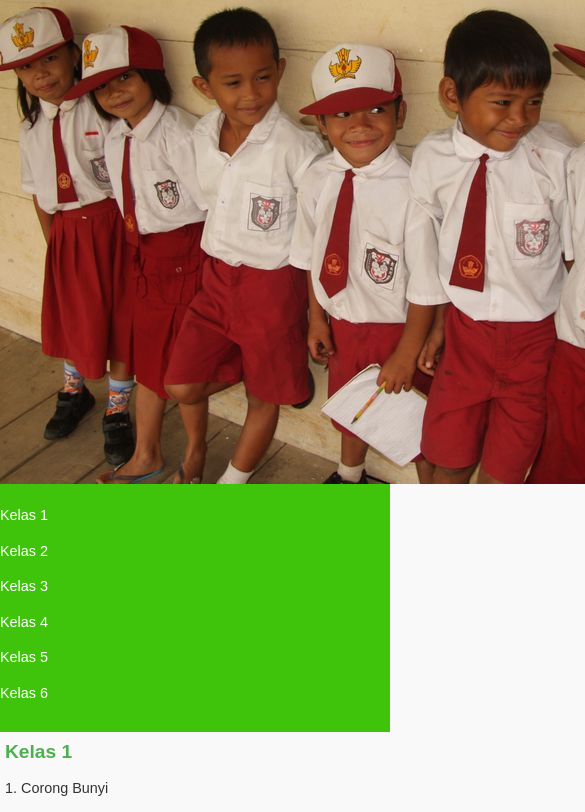
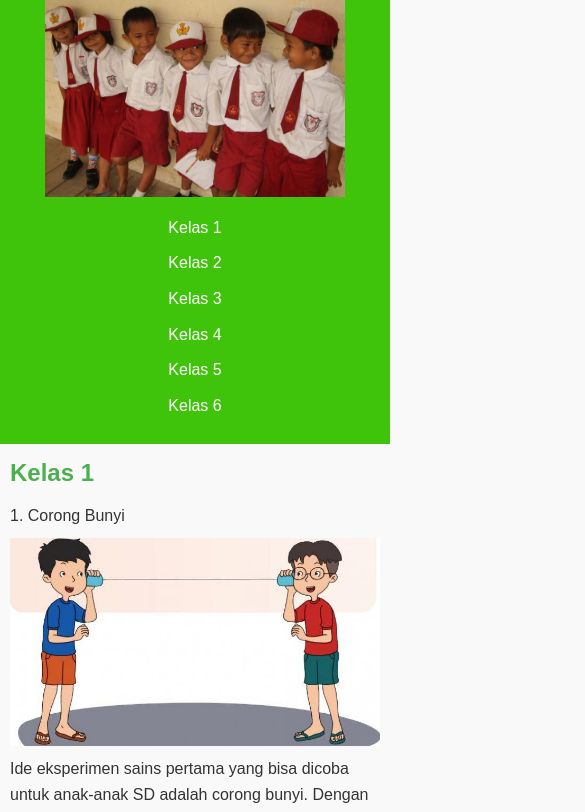
Before and after one commit to RyuuZee/Pembelajaran-SD, a plain HTML site: page index.html in a window 390 px wide. Shown: the part 70-882 px from the top of the page, 585 px wide, since content can reach past the window. Drawn offline with Linux system fonts and the light colour scheme.

Commit message:
Update styles.css

```diff
--- a/styles.css
+++ b/styles.css
@@ -1,11 +1,11 @@
-/* Reset default browser styles */
+/* Gaya reset default browser */
 * {
     margin: 0;
     padding: 0;
     box-sizing: border-box;
 }
 
-/* Body and typography */
+/* Pengaturan umum untuk body dan tipografi */
 body {
     font-family: Arial, sans-serif;
     background-color: #f9f9f9;
@@ -13,7 +13,7 @@ body {
     line-height: 1.6;
 }
 
-/* Header styling */
+/* Styling untuk header */
 header {
     background-color: #3fc40b;
     color: white;
@@ -21,12 +21,20 @@ header {
     text-align: center;
 }
 
+/* Atur gambar di header agar responsif */
+header img {
+    width: 100%;
+    height: auto;
+    max-width: 300px; /* Anda bisa menyesuaikan max-width sesuai keinginan */
+}
+
+/* Styling untuk heading di header */
 header h1 {
     margin: 0;
     font-size: 2.5rem;
 }
 
-/* Navigation styling */
+/* Pengaturan navigasi */
 nav ul {
     list-style: none;
     padding: 0;
@@ -48,7 +56,7 @@ nav ul li a:hover {
     text-decoration: underline;
 }
 
-/* Main content styling */
+/* Pengaturan konten utama */
 main {
     padding: 20px;
     max-width: 900px;
@@ -67,19 +75,18 @@ main {
 
 .kelas p {
     font-size: 1.2rem;
-    margin-bottom: 10px;
 }
 
+/* Pengaturan gambar dalam konten kelas agar responsif */
 .kelas img {
-    max-width: 100%;
+    width: 100%;
     height: auto;
+    max-width: 400px; /* Sesuaikan dengan ukuran yang Anda inginkan */
     display: block;
-    margin: 20px auto;
-    box-shadow: 0 4px 8px rgba(0, 0, 0, 0.1);
-    border-radius: 10px;
+    margin: 10px auto; /* Center gambar dengan margin auto */
 }
 
-/* Footer styling */
+/* Styling untuk footer */
 footer {
     background-color: #333;
     color: white;
@@ -90,8 +97,8 @@ footer {
     bottom: 0;
 }
 
-/* Responsive styling */
-@media (max-width: 768px) {
+/* Media Queries untuk perangkat lebih kecil */
+@media (max-width: 600px) {
     header h1 {
         font-size: 2rem;
     }
@@ -116,35 +123,8 @@ footer {
     .kelas p {
         font-size: 1rem;
     }
-}
 
-@media (max-width: 480px) {
-    header h1 {
-        font-size: 1.5rem;
-    }
-
-    nav ul {
-        text-align: left;
-    }
-
-    nav ul li {
-        display: block;
-        margin: 10px 0;
-    }
-
-    nav ul li a {
-        font-size: 0.9rem;
-    }
-
-    main {
-        padding: 5px;
-    }
-
-    .kelas h2 {
-        font-size: 1.2rem;
-    }
-
-    .kelas p {
-        font-size: 0.9rem;
+    .kelas img {
+        max-width: 100%;
     }
 }
```
